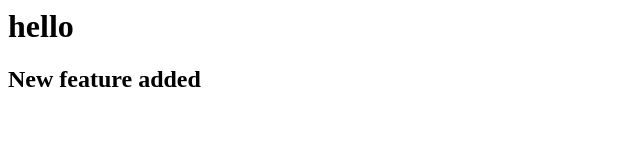
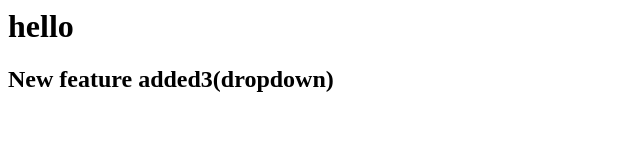
Before and after one commit to prakashhsingha/ecomm, a plain HTML site: page index.html in a window 1280 px wide. Shown: the whole page, without its empty margins (0-640 px from the left). Drawn offline with Linux system fonts and the light colour scheme.

```diff
--- a/index.html
+++ b/index.html
@@ -1,2 +1,2 @@
 <h1>hello</h1>
-<h2>New feature added</h2>
+<h2>New feature added3(dropdown)</h2>
```
